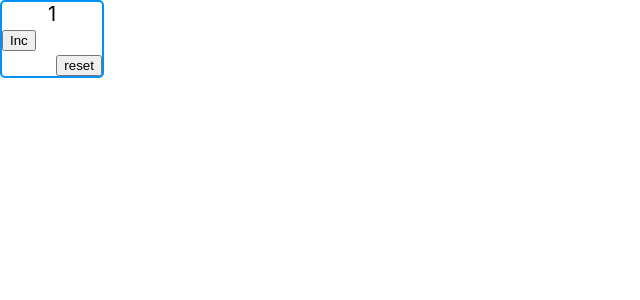
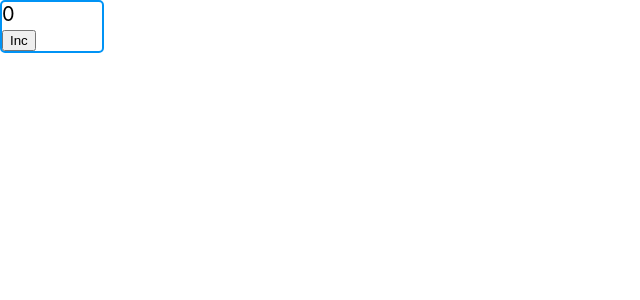
Before and after one commit to yo-atmosf3re/_counter, a React (Create React App) app: page / in a window 1280 px wide. Shown: the top 300 px of the page, without its empty margins (0-640 px from the left). Built offline with nearby package versions, Linux system fonts and the light colour scheme.

Commit message:
add comp

```diff
--- a/src/App.tsx
+++ b/src/App.tsx
@@ -1,15 +1,19 @@
-import React from 'react';
+import React, { useState } from 'react';
 import './App.css';
 import { Counter } from './components/Counter';
+import { CounterType, Example } from './Example';
 
 
 function App() {
 
-  let state
+  let value: CounterType = 0;
+
+  let [counterValue, setCounterValue] = useState<CounterType>(value)
 
   return (
     <div className='counter'>
-      <Counter />
+      {/* <Counter /> */}
+      <Example incValue={setCounterValue} counterValue={counterValue} value={counterValue} />
     </div>
   )
 }
--- /dev/null
+++ b/src/Example.tsx
@@ -0,0 +1,22 @@
+import React, { Dispatch, SetStateAction } from 'react';
+
+export type CounterType = 0 | 1 | 2 | 3 | 4 | 5;
+
+export type CounterPropsType = {
+   incValue: Dispatch<SetStateAction<CounterType>>;
+   counterValue: number;
+   value: 0 | 1 | 2 | 3 | 4 | 5;
+}
+
+export function Example(props: CounterPropsType) {
+
+
+
+   return (
+      <div>
+         <div>{props.counterValue}</div>
+         <button onClick={() => { props.incValue(2), ++props.value }}>Inc</button>
+         {/* <button onClick={props.resValue}>reset</button> */}
+      </div>
+   );
+}
```
